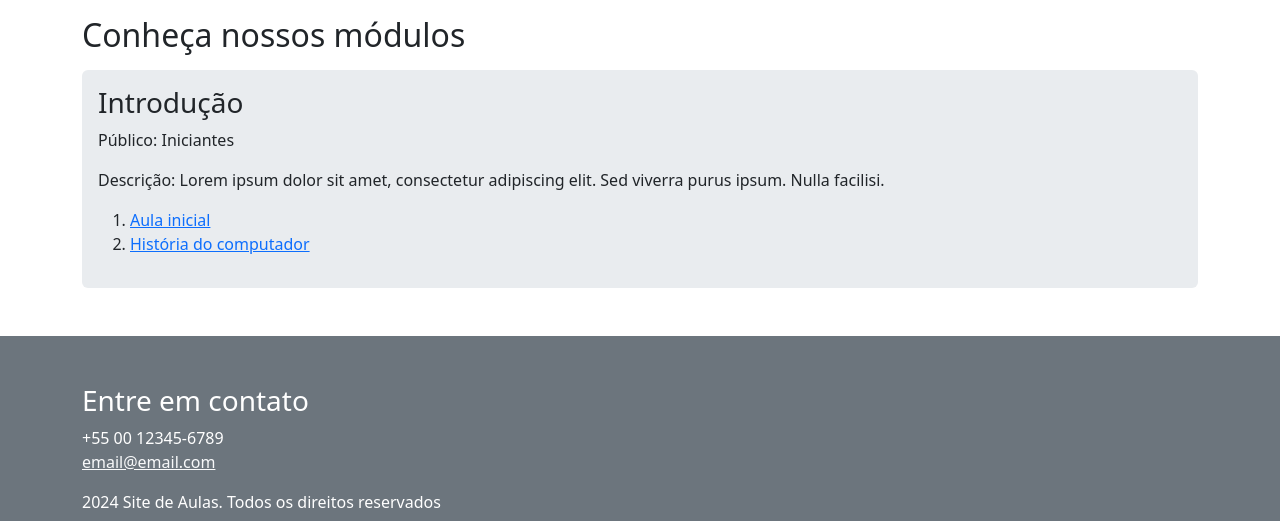
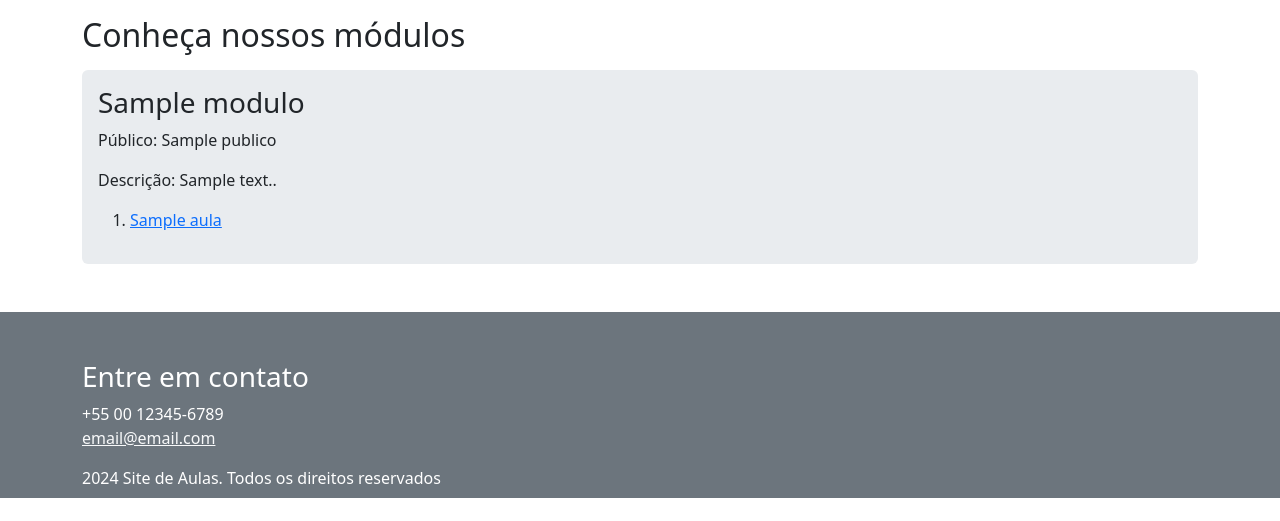
Before and after one commit to thiago-garcia/curso-django-site-de-aulas, a Django app: template project/modulos/templates/modulos/modulo_detalhe.html in a window 1280 px wide. Shown: the part 56-577 px from the top of the page. Run offline with Django 5.2, Linux system fonts and the light colour scheme; the template is opened without the code that fills it: most values are stand-ins (such as "Sample title", 1, 10 or a date in 2020); some libraries are stand-ins or nearby versions.

Commit message:
Adicionado a busca dinamica do modulo e aulas
Close #30

```diff
--- a/project/modulos/templates/modulos/modulo_detalhe.html
+++ b/project/modulos/templates/modulos/modulo_detalhe.html
@@ -1,16 +1,17 @@
 {% extends "base/base.html" %}
-{% block title %}Site de aulas - Módulos{% endblock title %}
+{% block title %}Site de aulas - {{ modulo.titulo }}{% endblock title %}
 {% block body %}
 <div class="container mt-3">
     <h2>Conheça nossos módulos</h2>
 
     <div class="bg-body-secondary mt-3 p-3 rounded">
-        <h3>Introdução</h3>
-        <p>Público: Iniciantes</p>
-        <p>Descrição: Lorem ipsum dolor sit amet, consectetur adipiscing elit. Sed viverra purus ipsum. Nulla facilisi.</p>
+        <h3>{{ modulo.titulo }}</h3>
+        <p>Público: {{ modulo.publico }}</p>
+        <p>Descrição: {{ modulo.descricao }}.</p>
         <ol>
-            <li><a href="/modulos/aulas/aula-inicial">Aula inicial</a></li>
-            <li><a href="/modulos/aulas/historia-do-computador">História do computador</a></li>
+            {% for aula in aulas %}
+                <li><a href="{{ aula.get_absolute_url }}">{{ aula.titulo }}</a></li>
+            {% endfor %}
         </ol>
     </div>
 </div>
--- a/project/modulos/views.py
+++ b/project/modulos/views.py
@@ -8,8 +8,9 @@ def indice(request):
 
 
 def detalhe(request, slug):
-    if slug == 'introducao':
-        return render(request, 'modulos/modulo_detalhe.html')
+    modulo = facade.encontrar_modulo(slug)
+    aulas = facade.listar_aulas_de_modulo_ordenadas(modulo)
+    return render(request, 'modulos/modulo_detalhe.html', {'modulo': modulo, 'aulas': aulas})
 
 
 def aula(request, slug):
```
Also changed, not shown: project/modulos/facade.py (+8 -0 lines), project/modulos/tests/test_modulo_detalhe.py (+37 -3 lines).
